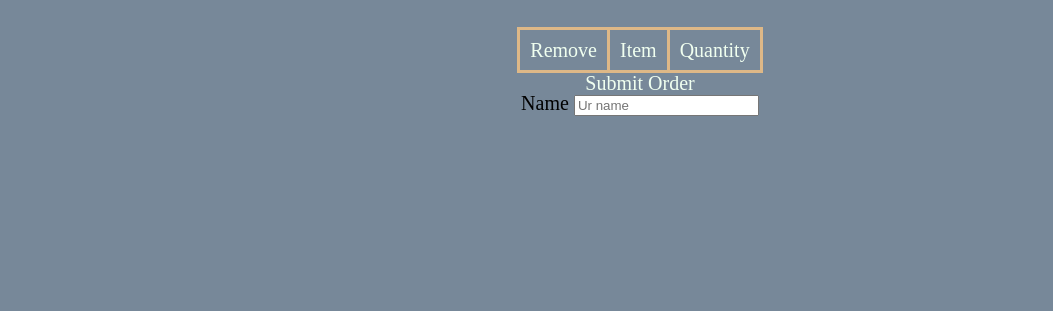
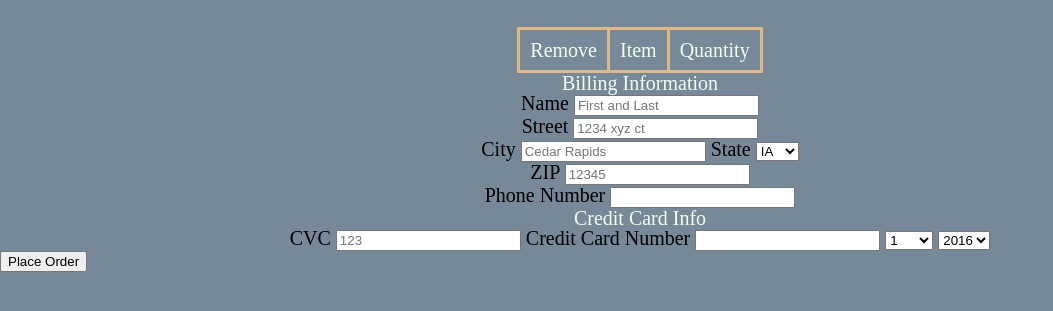
Before and after one commit to Clownvin-cr-deltav-201d4/lab-14, a plain HTML site: page cart.html in a window 1280 px wide. Shown: the part 207-518 px from the top of the page, without its empty margins (0-1053 px from the left). Drawn offline with Linux system fonts and the light colour scheme; a web font is replaced by a local one.

Commit message:
Finished form HTML

```diff
--- a/cart.html
+++ b/cart.html
@@ -58,10 +58,81 @@
     An input of type="number" to enter a 16-digit credit card number.
   -->
   <fieldset>
-    <legend>Submit Order</legend>
+    <legend>Billing Information</legend>
     <label for="name">Name</label>
-    <input type="text" id="name" placeholder="Ur name"></input>
+    <input type="text" id="name" name="name" placeholder="First and Last"></input>
+    <br>
+    <label for="street">Street</label>
+    <input type="text" id="street" name="street" placeholder="1234 xyz ct"></input>
+    <br>
+    <label for="city">City</label>
+    <input type="text" id="city" name="city" placeholder="Cedar Rapids"></input>
+    <label for="state">State</label>
+    <select id="state" name="state">
+      <option>
+        IA
+      </option>
+      <option>
+        WA
+      </option>
+      <option>
+        CA
+      </option>
+      <option>
+        NY
+      </option>
+    </select>
+    <br>
+    <label for="zip">ZIP</label>
+    <input type="number" id="zip" name="zip" placeholder="12345"></input>
+    <br>
+    <label for="phone">Phone Number</label>
+    <input type="tel" id="phone" name="phone" pattern="[0-9]{3}-[0-9]{3}-[0-9]{4}" required></input>
+  </fieldset>
+  <fieldset>
+    <legend>Credit Card Info</legend>
+    <label for="cvc">CVC</label>
+    <input type="number" id="cvc" name="cvc" placeholder="123"></input>
+    <label for="card">Credit Card Number</label>
+    <input type="tel" id="card" name="card" pattern="[0-9]{4}-[0-9]{4}-[0-9]{4}-[0-9]{4}" required></input>
+    <select id="month" name="month">
+      <option>
+        1
+      </option>
+      <option>
+        2
+      </option>
+      <option>
+        3
+      </option>
+      <option>
+        4
+      </option>
+      <option>
+        etc..
+      </option>
+    </select>
+    <select id="year" name="year">
+      <option>
+        2016
+      </option>
+      <option>
+        2017
+      </option>
+      <option>
+        2018
+      </option>
+      <option>
+        2019
+      </option>
+      <option>
+        etc..
+      </option>
+    </select>
+  </fieldset>
+  <input type="submit" id="order" name="order" value="Place Order"></input>
 </form>
+
 </main>
 
 <footer>
```
Lines whose indentation alone changed are shown as unchanged.
